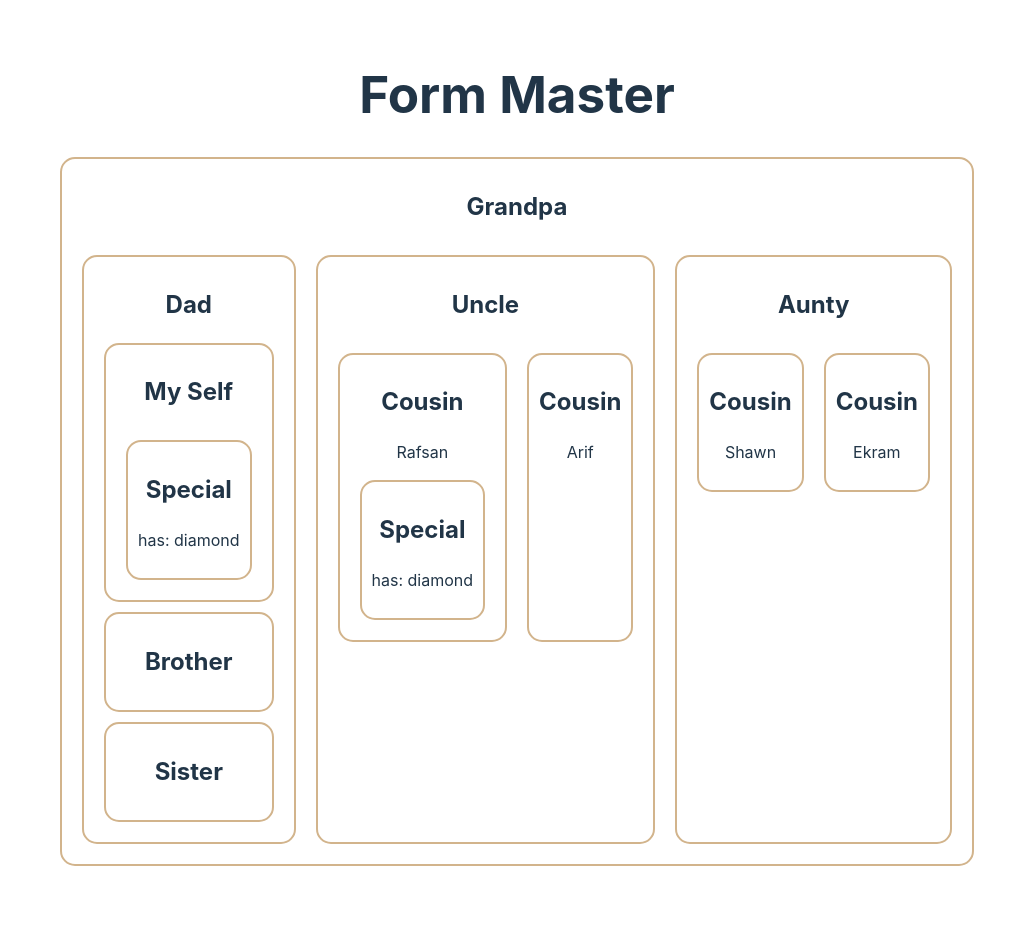
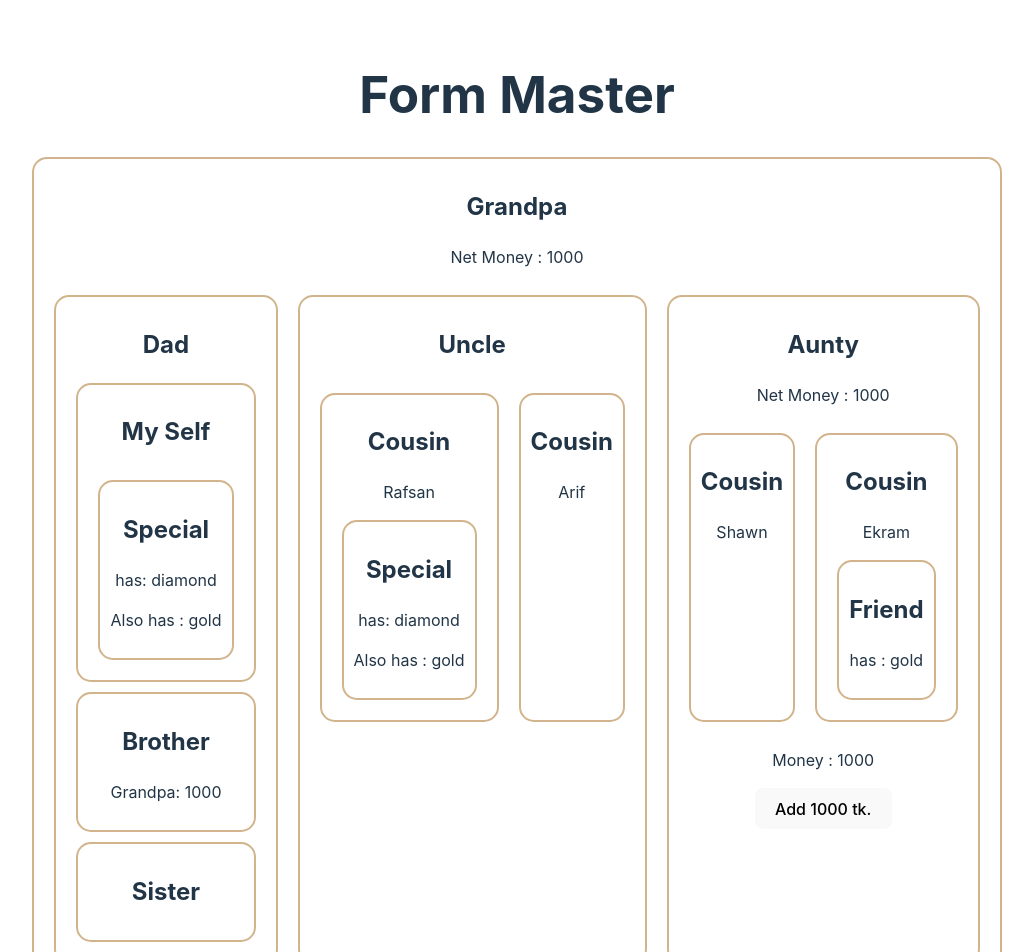
Before and after one commit to IEEEMOSTAFA/React-Master, a React (Vite) app: page / in a window 1280 px wide. Shown: the top 952 px of the page, without its empty margins (123-1156 px from the left). Before the commit the page ends 908 px from the top, so only its background shows below. Built offline with nearby package versions, Linux system fonts and the light colour scheme.

Commit message:
useContext + Createcontext

```diff
--- a/src/components/Aunty/Aunty.jsx
+++ b/src/components/Aunty/Aunty.jsx
@@ -1,14 +1,21 @@
+import { useContext } from "react";
 import Cousin from "../Cousin/Cousin";
+import { MoneyContext } from "../GrandPa/GrandPa";
 
 
 const Aunty = () => {
+    const [money, setMoney] = useContext(MoneyContext);
     return (
         <div>
             <h2>Aunty</h2>
+            <p>Net Money : {money}</p>
             <section className="flex">
                 <Cousin name={'Shawn'}></Cousin>
                 <Cousin name={'Ekram'}></Cousin>
             </section>
+
+            <p>Money : {money} </p>
+            <button onClick={() => setMoney(money + 1000)}> Add 1000 tk.</button>
 
         </div>
     );
--- a/src/components/Brother/Brother.jsx
+++ b/src/components/Brother/Brother.jsx
@@ -1,9 +1,12 @@
-import React from 'react';
+import React, { useContext } from 'react';
+import { MoneyContext } from '../GrandPa/GrandPa';
 
 const Brother = () => {
+    const [money] = useContext(MoneyContext);
     return (
         <div>
             <h2>Brother</h2>
+            <p>Grandpa: {money}</p>
         </div>
     );
 };
--- a/src/components/Cousin/Cousin.jsx
+++ b/src/components/Cousin/Cousin.jsx
@@ -1,5 +1,6 @@
 import React from 'react';
 import Special from '../Special/Special';
+import Friend from '../Friend/Friend';
 
 const Cousin = ({name, asset}) => {
     return (
@@ -8,6 +9,7 @@
             <p>{name}</p>
             <section>
                 {asset && <Special asset={asset}></Special>}
+                {name === 'Ekram' && <Friend></Friend>}
             </section>
         </div>
     );
--- /dev/null
+++ b/src/components/Friend/Friend.jsx
@@ -0,0 +1,14 @@
+import React, { useContext } from 'react';
+import { AssetContext } from '../GrandPa/GrandPa';
+
+const Friend = () => {
+    const gift = useContext(AssetContext);
+    return (
+        <div>
+            <h2>Friend</h2>
+            <p>has : {gift}</p>
+        </div>
+    );
+};
+
+export default Friend;
--- a/src/components/GrandPa/GrandPa.jsx
+++ b/src/components/GrandPa/GrandPa.jsx
@@ -1,20 +1,31 @@
 // import React from 'react';
 
-import { createContext } from "react";
+import { createContext, useState } from "react";
 import Aunty from "../Aunty/Aunty";
 import Dad from "../Dad/Dad";
 import Uncle from "../Uncle/Uncle";
 import './Grandpa.css';
 
-const AssetContext = createContext('gold')
+export const AssetContext = createContext('gold');
+export const MoneyContext = createContext(1000);
 
 const GrandPa = () => {
+    const [money,setMoney] = useState(1000)
     const asset = 'diamond';
 
 
     return (
         <div className="grandpa ">
             <h2>Grandpa</h2>
+            <p>Net Money : {money}</p>
+            {/* <AssetContext.Provider value="gold">
+                <section className="flex">
+                    <Dad asset={asset}></Dad>
+                    <Uncle asset={asset}></Uncle>
+                    <Aunty></Aunty>
+                </section>
+            </AssetContext.Provider> */}
+            <MoneyContext.Provider value={[money, setMoney]}>
             <AssetContext.Provider value="gold">
                 <section className="flex">
                     <Dad asset={asset}></Dad>
@@ -22,6 +33,8 @@
                     <Aunty></Aunty>
                 </section>
             </AssetContext.Provider>
+
+            </MoneyContext.Provider>
         </div>
     );
 };
@@ -29,5 +42,5 @@
 export default GrandPa;
 
 // 1.Create a context and export it.
-// 2.Add Provider for the context with value
-// 3.
+// 2.Add Provider for the context with value . value could be anything.
+// 3.Use context to access value in the context API
--- a/src/components/Special/Special.jsx
+++ b/src/components/Special/Special.jsx
@@ -1,10 +1,14 @@
+import { useContext } from "react";
+import { AssetContext } from "../GrandPa/GrandPa";
 
 
 const Special = ({asset}) => {
+    const gift = useContext(AssetContext);
     return (
         <div>
             <h2>Special</h2>
             <p>has: {asset}</p>
+            <p>Also has : {gift}</p>
         </div>
     );
 };
```
